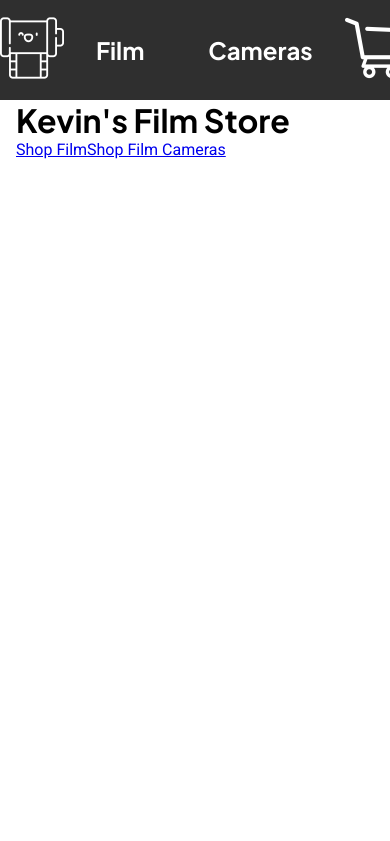
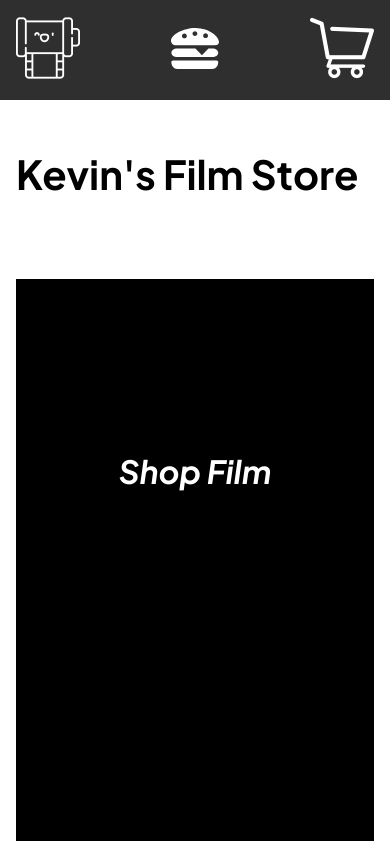
Before and after one commit to kchndesign/ecommerce-project, a React (Create React App) app: page / in a window 390 px wide. Shown: the top 841 px of the page. Built offline with nearby package versions, Linux system fonts and the light colour scheme.

Commit message:
added dropdown menu to the navbar

```diff
--- /dev/null
+++ b/src/components/NavBar/HamburgerNavList/HamburgerNavList.jsx
@@ -0,0 +1,87 @@
+import React, { useState } from 'react';
+import { Link } from 'react-router-dom';
+import Styles from './HamburgerNavList.module.scss';
+import Burger from '../../../burger.svg';
+
+export function HamburgerNavList() {
+    // boolean state to toggle classNames that will hide/display the dropdown menu
+    const [dropDownIsActive, setDropdownIsActive] =
+        useState(false);
+
+    const toggleActive = () => {
+        setDropdownIsActive(!dropDownIsActive);
+    };
+
+    return (
+        <React.Fragment>
+            {/* desktop nav list */}
+            <ul className={Styles.DesktopNavList}>
+                <li>
+                    <Link className={Styles.NavLink} to="/film">
+                        Film
+                    </Link>
+                </li>
+                <li>
+                    <Link
+                        className={Styles.NavLink}
+                        to="/cameras">
+                        Cameras
+                    </Link>
+                </li>
+            </ul>
+
+            {/* mobile stuff */}
+            <button
+                aria-haspopup="true"
+                aria-expanded={dropDownIsActive}
+                className={`${Styles.HamburgerNavList__button} ${Styles.HamburgerNavList}`}
+                onClick={toggleActive}>
+                <img
+                    src={Burger}
+                    alt="Open and close Nav"
+                    className={Styles.HamburgerNavList__Burger}
+                />
+            </button>
+
+            {/* dropdown menu */}
+            <div
+                role="navigation"
+                className={`${Styles.HamburgerNavList} ${
+                    Styles.HamburgerNavList__container
+                } ${
+                    dropDownIsActive
+                        ? Styles.isActive
+                        : Styles.isNotActive
+                }`}>
+                <ul className={Styles.HamburgerNavList__list}>
+                    <li>
+                        <Link
+                            className={Styles.NavLink}
+                            to="/film">
+                            Film
+                        </Link>
+                    </li>
+                    <li>
+                        <Link
+                            className={Styles.NavLink}
+                            to="/cameras">
+                            Cameras
+                        </Link>
+                    </li>
+                </ul>
+            </div>
+
+            {/* backdrop to the dropdown menu that allows the user to click anywhere to hide the dropdown */}
+            <div
+                onClick={toggleActive}
+                aria-hidden={true}
+                className={`${Styles.HamburgerNavList} ${
+                    Styles.ClickBlocker
+                } ${
+                    dropDownIsActive
+                        ? Styles.isActive
+                        : Styles.isNotActive
+                }`}></div>
+        </React.Fragment>
+    );
+}
--- /dev/null
+++ b/src/components/NavBar/HamburgerNavList/HamburgerNavList.module.scss
@@ -0,0 +1,94 @@
+$nav-breakpoint: 768px;
+$bg-color: #2f2f2f;
+
+.DesktopNavList {
+    display: flex;
+
+    li {
+        margin: auto 2rem;
+    }
+}
+
+.HamburgerNavList {
+    &__container {
+        background-color: $bg-color;
+        position: absolute;
+        width: 100%;
+        top: 6rem;
+        left: 0;
+
+        z-index: 200;
+    }
+
+    .NavLink {
+        padding: 2rem 0;
+        padding-left: 2rem;
+        &:active {
+            background-color: lighten($bg-color, 10%);
+        }
+    }
+
+    &__button {
+        background-color: transparent;
+        border: none;
+        padding: 1rem;
+        cursor: pointer;
+    }
+
+    &__Burger {
+        width: 3rem;
+        filter: invert(1);
+    }
+}
+
+.DesktopNavList,
+.HamburgerNavList {
+    li {
+        list-style-type: none;
+        a {
+            display: block;
+            color: white;
+            text-decoration: none;
+            font-family: 'Plus Jakarta Sans';
+            font-size: 1.5rem;
+            font-weight: 700;
+        }
+    }
+}
+
+// clickblocker allows the user to close the nav menu by clicking anywhere
+.ClickBlocker {
+    position: absolute;
+    width: 100%;
+    height: 100%;
+    top: 0;
+    left: 0;
+    background-color: rgba(#000, 0.6);
+    z-index: 99;
+}
+
+// helper classes to hide and display the dropdown
+.isNotActive {
+    position: absolute !important;
+    top: -9999px !important;
+    left: -9999px !important;
+}
+
+@media screen and (max-width: $nav-breakpoint) {
+    .DesktopNavList {
+        display: none;
+    }
+
+    .HamburgerNavList {
+        display: block;
+    }
+}
+
+@media screen and (min-width: calc($nav-breakpoint + 1px)) {
+    .DesktopNavList {
+        display: flex;
+    }
+    .HamburgerNavList {
+        display: none;
+    }
+}
--- /dev/null
+++ b/src/components/NavBar/HamburgerNavList/index.js
@@ -0,0 +1,3 @@
+import { HamburgerNavList } from './HamburgerNavList';
+
+export default HamburgerNavList;
--- a/src/components/NavBar/NavBar.jsx
+++ b/src/components/NavBar/NavBar.jsx
@@ -1,3 +1,4 @@
+import HamburgerNavList from './HamburgerNavList';
 import React from 'react';
 import { Link } from 'react-router-dom';
 import Logo from '../../logo.png';
@@ -15,24 +16,8 @@ const NavBar = () => {
                         alt="store logo"
                     />
                 </Link>
-                <ul>
-                    <li>
-                        <Link
-                            className={Styles.Navbar__navLink}
-                            to="/film"
-                        >
-                            Film
-                        </Link>
-                    </li>
-                    <li>
-                        <Link
-                            className={Styles.Navbar__navLink}
-                            to="/cameras"
-                        >
-                            Cameras
-                        </Link>
-                    </li>
-                </ul>
+
+                <HamburgerNavList />
 
                 <Link to="/cart">
                     <img
--- a/src/components/NavBar/NavBar.module.scss
+++ b/src/components/NavBar/NavBar.module.scss
@@ -1,12 +1,15 @@
 .NavBar {
     width: 100%;
     background-color: #2f2f2f;
+
+    z-index: 100;
 
     &__container {
         display: flex;
         justify-content: space-between;
         max-width: 67.5rem;
         margin: auto;
+        padding: 0 1rem;
     }
 
     &__icon {
@@ -14,19 +17,4 @@
         margin: 1rem 0;
         filter: invert(1);
     }
-
-    ul {
-        display: flex;
-        li {
-            list-style-type: none;
-            margin: auto 2rem;
-            a {
-                color: white;
-                text-decoration: none;
-                font-family: 'Plus Jakarta Sans';
-                font-size: 1.5rem;
-                font-weight: 700;
-            }
-        }
-    }
 }
--- a/src/index.js
+++ b/src/index.js
@@ -5,12 +5,12 @@ import App from './App';
 import reportWebVitals from './reportWebVitals';
 
 const root = ReactDOM.createRoot(
-    document.getElementById('root')
+    document.getElementById('root'),
 );
 root.render(
-    <React.StrictMode>
-        <App />
-    </React.StrictMode>
+    // <React.StrictMode>
+    <App />,
+    // </React.StrictMode>
 );
 
 // If you want to start measuring performance in your app, pass a function
--- a/src/routes/HomePage/HomePage.jsx
+++ b/src/routes/HomePage/HomePage.jsx
@@ -8,12 +8,20 @@ const HomePage = () => {
             <h1 className={Styles.HomePage__Heading}>
                 Kevin's Film Store
             </h1>
-            <Link className={Styles.HomePage__Link} to="film">
-                Shop Film
-            </Link>
-            <Link className={Styles.HomePage__Link} to="cameras">
-                Shop Film Cameras
-            </Link>
+            <section
+                aria-label="Navigation Links"
+                className={Styles.HomePage__flexContainer}>
+                <Link
+                    className={Styles.HomePage__Link}
+                    to="film">
+                    <h2>Shop Film</h2>
+                </Link>
+                <Link
+                    className={Styles.HomePage__Link}
+                    to="cameras">
+                    <h2>Shop Film Cameras</h2>
+                </Link>
+            </section>
         </>
     );
 };
--- a/src/routes/HomePage/HomePage.module.scss
+++ b/src/routes/HomePage/HomePage.module.scss
@@ -1,9 +1,36 @@
 .HomePage {
     &__Heading {
-        font-size: clamp(2rem, 5vw, 6rem);
+        font-size: clamp(2.5rem, 5vw, 5rem);
+        margin: 3rem 0;
     }
 
-    a {
+    &__flexContainer {
+        margin: 5rem 0;
+
+        display: flex;
+        flex-wrap: wrap;
+
+        & > * {
+            flex-basis: 30rem;
+            // min-width: 30rem;
+            flex-grow: 1;
+        }
+    }
+
+    &__Link {
         display: block;
+        min-height: 24rem;
+        background-color: black;
+
+        display: grid;
+        place-content: center;
+
+        color: white;
+        text-decoration: none;
+
+        h2 {
+            font-size: 2rem;
+            font-style: italic;
+        }
     }
 }
```
Also changed, not shown: src/server/seed-data.js (+16 -14 lines), src/burger.svg (added).
